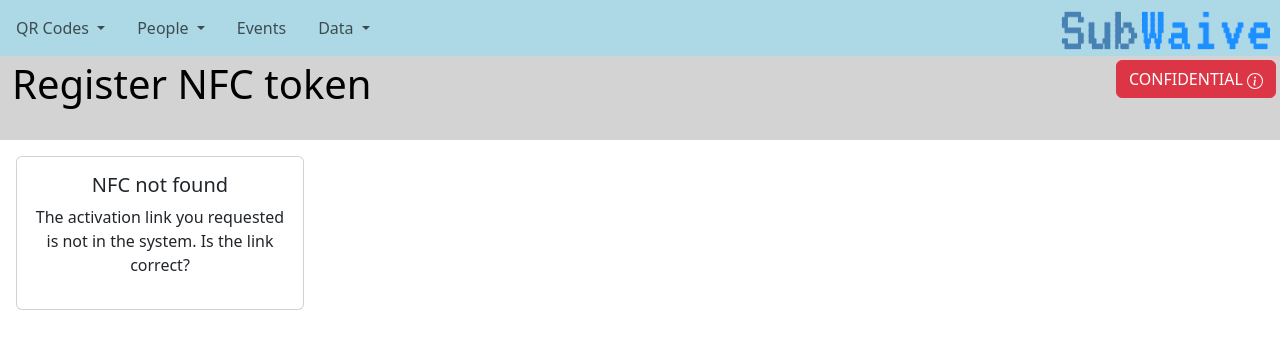
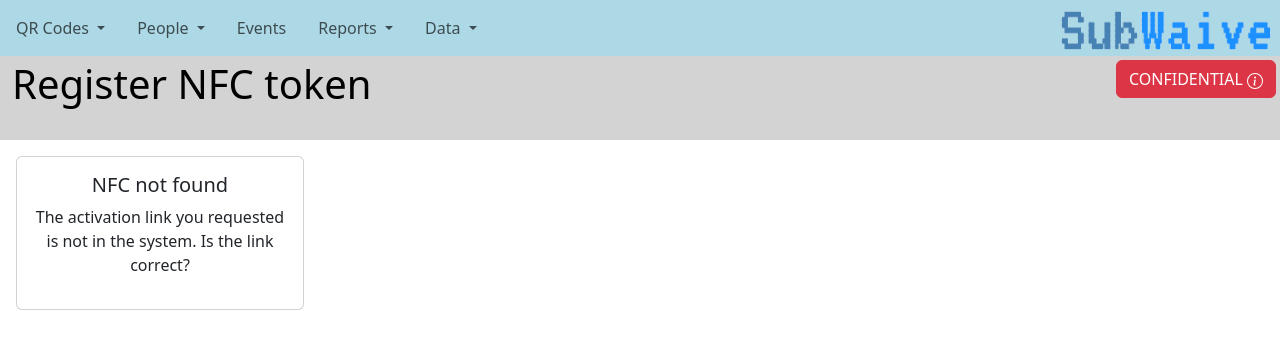
Before and after one commit to MakeFixHack/subwaive, a Django app: page /nfc/activate/1/ in a window 1280 px wide. Shown: the top 341 px of the page. Run offline with Django 4.2, Linux system fonts and the light colour scheme; data that the repository does not hold is empty; parts of the project's set-up code (start-up, migrations or seed data) failed here and were passed over.

Commit message:
Mv reports to separate menu

```diff
--- a/subwaive/subwaive/templates/subwaive/base.html
+++ b/subwaive/subwaive/templates/subwaive/base.html
@@ -49,13 +49,20 @@
                     <a class="nav-item nav-link" href="{% url 'event_list' %}">Events</a>
                     <li class="nav-item dropdown">
                         <a class="nav-link dropdown-toggle" href="#" id="navbarDropdown" role="button" data-bs-toggle="dropdown" aria-expanded="false">
+                        Reports
+                        </a>
+                        <ul class="dropdown-menu" aria-labelledby="navbarDropdown">
+                            <li><a class="nav-item nav-link" href="{% url 'recent_member_activity' 60 %}">Recent Check-ins</a></li>
+                        </ul>
+                    </li>
+                    <li class="nav-item dropdown">
+                        <a class="nav-link dropdown-toggle" href="#" id="navbarDropdown" role="button" data-bs-toggle="dropdown" aria-expanded="false">
                         Data
                         </a>
                         <ul class="dropdown-menu" aria-labelledby="navbarDropdown">
                             <li><a class="nav-item nav-link" href="{% url 'docuseal_refresh' %}">Docuseal</a></li>
                             <li><a class="nav-item nav-link" href="{% url 'event_refresh' %}">Event</a></li>
                             <li><a class="nav-item nav-link" href="{% url 'stripe_refresh' %}">Stripe</a></li>
-                            <li><a class="nav-item nav-link" href="{% url 'recent_member_activity' 60 %}">Recent Check-ins</a></li>
                             <li><a class="nav-item nav-link" href="/admin/">Admin Console</a></li>
                         </ul>
                     </li>
@@ -90,13 +97,16 @@
                         <p>
                             <button class="btn btn-margin btn-success" type="button" onclick="window.location='{% url 'event_list' %}'">Events</button>
                         </p>
+                        <h5>Reports</h5>
+                        <p>
+                            <button class="btn btn-margin btn-danger" type="button" onclick="window.location='{% url 'recent_member_activity' 60 %}'">Recent Check-ins</button>
+                        </p>
                         <h5>Data</h5>
                         <p>
                             <button class="btn btn-margin btn-warning" type="button" onclick="window.location='{% url 'docuseal_refresh' %}'">Docuseal</button>
                             <button class="btn btn-margin btn-warning" type="button" onclick="window.location='{% url 'event_refresh' %}'">Events</button>
                             <button class="btn btn-margin btn-warning" type="button" onclick="window.location='{% url 'stripe_refresh' %}'">Stripe</button>
                         </p>
-                        <button class="btn btn-margin btn-danger" type="button" onclick="window.location='{% url 'recent_member_activity' 60 %}'">Recent Check-ins</button>
                         <button class="btn btn-margin btn-secondary" type="button" onclick="window.location='/admin/'">Admin</button>
                     </div>
                 </div>
```
